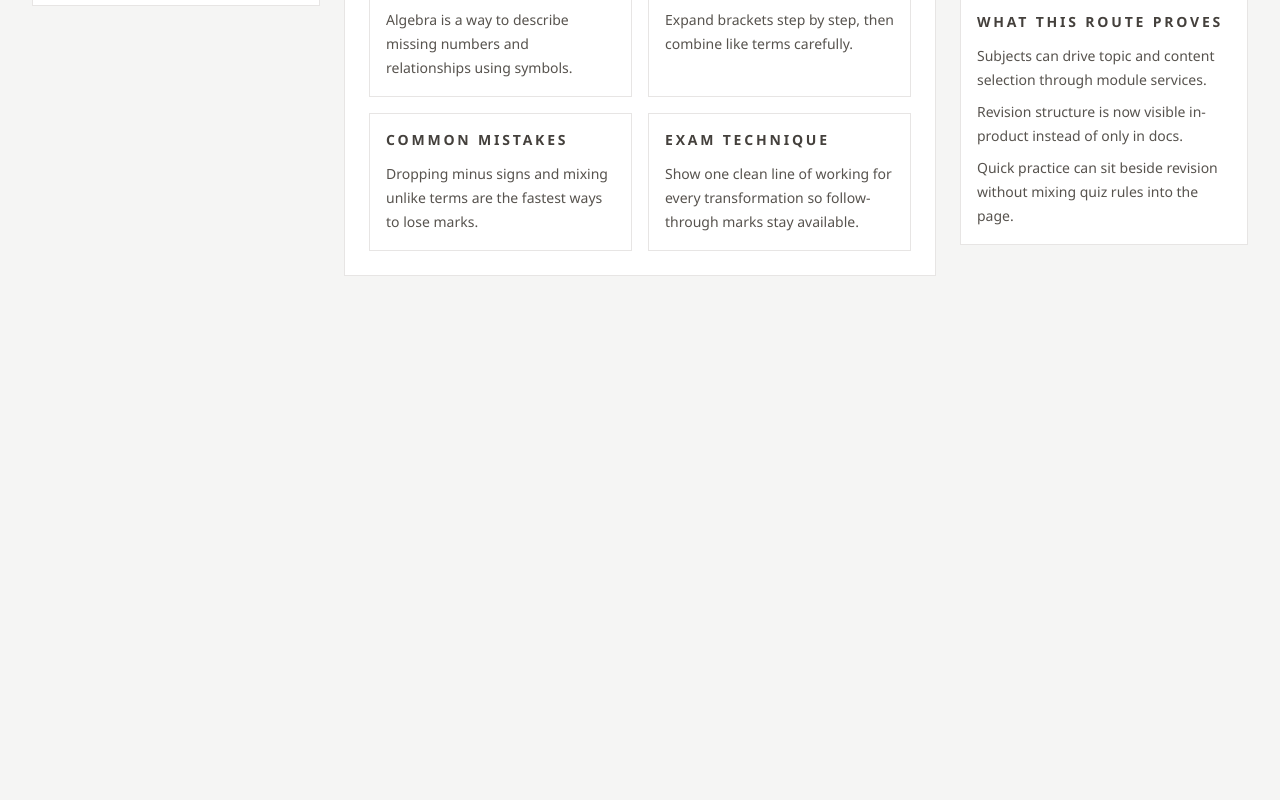
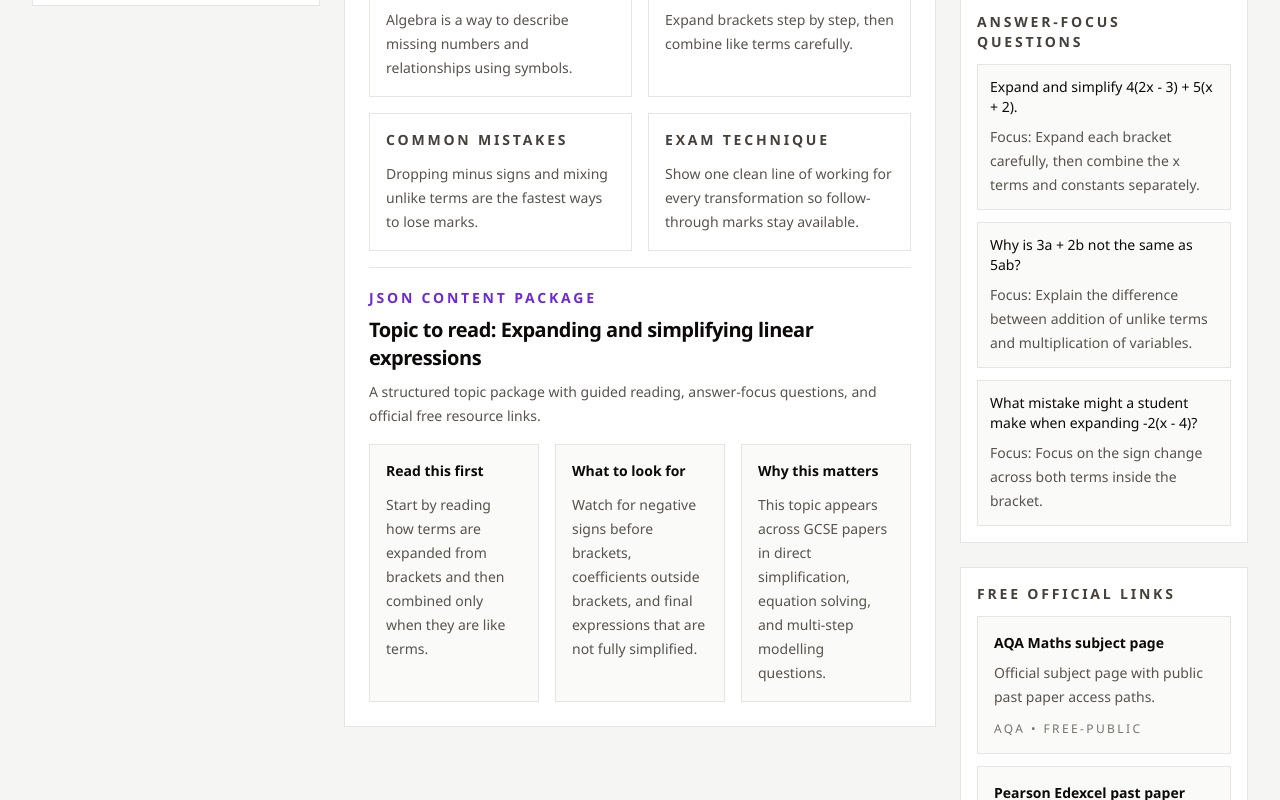
Before and after one commit to tech-fresh/the-switch-platform, a Next.js app: page /subjects in a window 1280 px wide. Shown: the part 640-1440 px from the top of the page. Before the commit the page ends 940 px from the top, so only its background shows below. Built offline with nearby package versions, Linux system fonts and the light colour scheme.

Commit message:
Add JSON topic content package architecture

```diff
--- /dev/null
+++ b/src/app/api/cms/content-packages/route.ts
@@ -0,0 +1,10 @@
+import { NextResponse } from "next/server";
+import { listTopicContentPackages } from "@/modules/cms/content-package-service";
+
+export async function GET() {
+  const contentPackages = listTopicContentPackages();
+
+  return NextResponse.json({
+    contentPackages,
+  });
+}
--- a/src/app/subjects/page.tsx
+++ b/src/app/subjects/page.tsx
@@ -1,4 +1,5 @@
 import { SubjectExperience } from "./subject-experience";
+import { getTopicContentPackage } from "@/modules/cms/content-package-service";
 import { getMockQuizQuestion } from "@/modules/quiz/service";
 import { getMockRevisionContent } from "@/modules/revision/service";
 import { getMockSubjects } from "@/modules/subjects/service";
@@ -16,6 +17,9 @@ export default function SubjectsPage() {
   const quizByTopic = Object.fromEntries(
     allTopics.map((topic) => [topic.topicId, getMockQuizQuestion(topic.topicId)]),
   );
+  const contentPackagesByTopic = Object.fromEntries(
+    allTopics.map((topic) => [topic.topicId, getTopicContentPackage(topic.topicId)]),
+  );
 
   return (
     <SubjectExperience
@@ -23,6 +27,7 @@ export default function SubjectsPage() {
       topicsBySubject={topicsBySubject}
       revisionByTopic={revisionByTopic}
       quizByTopic={quizByTopic}
+      contentPackagesByTopic={contentPackagesByTopic}
     />
   );
 }
--- a/src/app/subjects/subject-experience.tsx
+++ b/src/app/subjects/subject-experience.tsx
@@ -1,6 +1,7 @@
 "use client";
 
 import { useState } from "react";
+import type { TopicContentPackage } from "@/modules/cms/content-package-types";
 import type { QuizQuestion } from "@/modules/quiz/types";
 import type { RevisionContent } from "@/modules/revision/types";
 import type { Subject } from "@/modules/subjects/types";
@@ -11,6 +12,7 @@ interface SubjectExperienceProps {
   topicsBySubject: Record<string, Topic[]>;
   revisionByTopic: Record<string, RevisionContent>;
   quizByTopic: Record<string, QuizQuestion>;
+  contentPackagesByTopic: Record<string, TopicContentPackage | null>;
 }
 
 export function SubjectExperience({
@@ -18,6 +20,7 @@ export function SubjectExperience({
   topicsBySubject,
   revisionByTopic,
   quizByTopic,
+  contentPackagesByTopic,
 }: SubjectExperienceProps) {
   const [selectedSubjectId, setSelectedSubjectId] = useState(subjects[0]?.subjectId ?? "");
   const selectedSubject =
@@ -28,6 +31,7 @@ export function SubjectExperience({
     topics.find((topic) => topic.topicId === selectedTopicId) ?? topics[0];
   const revision = revisionByTopic[selectedTopic.topicId];
   const quiz = quizByTopic[selectedTopic.topicId];
+  const contentPackage = contentPackagesByTopic[selectedTopic.topicId];
 
   return (
     <main className="min-h-screen bg-stone-100 text-stone-950">
@@ -182,6 +186,29 @@ export function SubjectExperience({
                     </div>
                   ))}
                 </div>
+
+                {contentPackage ? (
+                  <div className="space-y-4 border-t border-stone-200 pt-5">
+                    <div className="space-y-2">
+                      <p className="text-sm font-semibold uppercase tracking-[0.2em] text-violet-700">
+                        JSON content package
+                      </p>
+                      <h3 className="text-xl font-semibold tracking-tight text-stone-950">
+                        Topic to read: {contentPackage.readingTopic}
+                      </h3>
+                      <p className="text-sm leading-6 text-stone-600">{contentPackage.summary}</p>
+                    </div>
+
+                    <div className="grid gap-4 lg:grid-cols-3">
+                      {contentPackage.materialSections.map((section) => (
+                        <div key={section.title} className="border border-stone-200 bg-stone-50 p-4">
+                          <p className="text-sm font-semibold text-stone-950">{section.title}</p>
+                          <p className="mt-3 text-sm leading-6 text-stone-600">{section.body}</p>
+                        </div>
+                      ))}
+                    </div>
+                  </div>
+                ) : null}
               </div>
             </article>
           </section>
@@ -203,6 +230,53 @@ export function SubjectExperience({
               </div>
             </section>
 
+            {contentPackage ? (
+              <section className="space-y-3 border border-stone-200 bg-white p-4">
+                <h2 className="text-sm font-semibold uppercase tracking-[0.2em] text-stone-700">
+                  Answer-focus questions
+                </h2>
+                <div className="space-y-3">
+                  {contentPackage.questions.map((question) => (
+                    <div key={question.questionId} className="border border-stone-200 bg-stone-50 p-3">
+                      <p className="text-sm font-medium text-stone-950">{question.prompt}</p>
+                      <p className="mt-2 text-sm leading-6 text-stone-600">
+                        Focus: {question.answerFocus}
+                      </p>
+                    </div>
+                  ))}
+                </div>
+              </section>
+            ) : null}
+
+            {contentPackage ? (
+              <section className="space-y-3 border border-stone-200 bg-white p-4">
+                <h2 className="text-sm font-semibold uppercase tracking-[0.2em] text-stone-700">
+                  Free official links
+                </h2>
+                <div className="space-y-3">
+                  {contentPackage.externalResources.map((resource) => (
+                    <a
+                      key={resource.resourceId}
+                      href={resource.href}
+                      target="_blank"
+                      rel="noreferrer"
+                      className="block border border-stone-200 bg-stone-50 p-4 transition hover:bg-white"
+                    >
+                      <p className="text-sm font-semibold text-stone-950">{resource.label}</p>
+                      <p className="mt-2 text-sm leading-6 text-stone-600">{resource.note}</p>
+                      <p className="mt-3 text-xs uppercase tracking-[0.2em] text-stone-500">
+                        {resource.sourceName} • {resource.access}
+                      </p>
+                    </a>
+                  ))}
+                </div>
+                <p className="text-sm leading-6 text-stone-600">
+                  These links come from a topic JSON package, so future mobile and web clients can
+                  render the same resource list through the API layer.
+                </p>
+              </section>
+            ) : null}
+
             <section className="space-y-3 border border-stone-200 bg-white p-4">
               <h2 className="text-sm font-semibold uppercase tracking-[0.2em] text-stone-700">
                 What this route proves
@@ -211,6 +285,7 @@ export function SubjectExperience({
                 <li>Subjects can drive topic and content selection through module services.</li>
                 <li>Revision structure is now visible in-product instead of only in docs.</li>
                 <li>Quick practice can sit beside revision without mixing quiz rules into the page.</li>
+                <li>JSON content packages can add reading topics, questions, and external links without UI rewrites.</li>
               </ul>
             </section>
           </aside>
--- /dev/null
+++ b/src/data/content-packs/gcse-maths-algebra.json
@@ -0,0 +1,78 @@
+{
+  "packageId": "pkg-gcse-maths-algebra",
+  "subjectId": "gcse-maths",
+  "topicId": "maths-algebra",
+  "topicName": "Algebra",
+  "readingTopic": "Expanding and simplifying linear expressions",
+  "summary": "A structured topic package with guided reading, answer-focus questions, and official free resource links.",
+  "updatedAt": "2026-06-06T10:20:00.000Z",
+  "materialSections": [
+    {
+      "title": "Read this first",
+      "body": "Start by reading how terms are expanded from brackets and then combined only when they are like terms."
+    },
+    {
+      "title": "What to look for",
+      "body": "Watch for negative signs before brackets, coefficients outside brackets, and final expressions that are not fully simplified."
+    },
+    {
+      "title": "Why this matters",
+      "body": "This topic appears across GCSE papers in direct simplification, equation solving, and multi-step modelling questions."
+    }
+  ],
+  "questions": [
+    {
+      "questionId": "alg-q1",
+      "prompt": "Expand and simplify 4(2x - 3) + 5(x + 2).",
+      "answerFocus": "Expand each bracket carefully, then combine the x terms and constants separately."
+    },
+    {
+      "questionId": "alg-q2",
+      "prompt": "Why is 3a + 2b not the same as 5ab?",
+      "answerFocus": "Explain the difference between addition of unlike terms and multiplication of variables."
+    },
+    {
+      "questionId": "alg-q3",
+      "prompt": "What mistake might a student make when expanding -2(x - 4)?",
+      "answerFocus": "Focus on the sign change across both terms inside the bracket."
+    }
+  ],
+  "externalResources": [
+    {
+      "resourceId": "aqa-maths-subject",
+      "label": "AQA Maths subject page",
+      "href": "https://www.aqa.org.uk/maths",
+      "kind": "subject-page",
+      "sourceName": "AQA",
+      "access": "free-public",
+      "note": "Official subject page with public past paper access paths."
+    },
+    {
+      "resourceId": "pearson-past-papers",
+      "label": "Pearson Edexcel past paper finder",
+      "href": "https://qualifications.pearson.com/en/support/support-topics/exams/past-papers.html?Qualification-Family=GCSE&Qualification-Subject=Mathematics+%289-1%29+from+2015&Specification-Code=Pearson-UK%3ASpecification-Code%2Fgcse15&Status=Pearson-UK%3AStatus%2FLive",
+      "kind": "past-paper-finder",
+      "sourceName": "Pearson Edexcel",
+      "access": "free-public",
+      "note": "Public past paper search, though some recent papers may be centre-restricted."
+    },
+    {
+      "resourceId": "ocr-past-paper-schedule",
+      "label": "OCR past paper schedule",
+      "href": "https://www.ocr.org.uk/qualifications/past-paper-finder/past-paper-schedule",
+      "kind": "past-paper-finder",
+      "sourceName": "OCR",
+      "access": "free-public",
+      "note": "Explains when papers move from secure access to the public website."
+    },
+    {
+      "resourceId": "eduqas-maths-page",
+      "label": "Eduqas GCSE Mathematics page",
+      "href": "https://www.wjec.co.uk/ed/qualifications/mathematics-gcse/",
+      "kind": "subject-page",
+      "sourceName": "Eduqas",
+      "access": "free-public",
+      "note": "Official qualification page with past papers and marking schemes section."
+    }
+  ]
+}
--- /dev/null
+++ b/src/modules/cms/content-package-service.ts
@@ -0,0 +1,14 @@
+import algebraPackage from "@/data/content-packs/gcse-maths-algebra.json";
+import type { TopicContentPackage } from "./content-package-types";
+
+const topicContentPackages: TopicContentPackage[] = [
+  algebraPackage as TopicContentPackage,
+];
+
+export function listTopicContentPackages(): TopicContentPackage[] {
+  return topicContentPackages;
+}
+
+export function getTopicContentPackage(topicId: string): TopicContentPackage | null {
+  return topicContentPackages.find((contentPackage) => contentPackage.topicId === topicId) ?? null;
+}
--- /dev/null
+++ b/src/modules/cms/content-package-types.ts
@@ -0,0 +1,40 @@
+export type TopicResourceKind =
+  | "reading-topic"
+  | "past-paper-finder"
+  | "subject-page"
+  | "mark-scheme-source"
+  | "question-bank";
+
+export interface TopicContentQuestion {
+  questionId: string;
+  prompt: string;
+  answerFocus: string;
+}
+
+export interface TopicContentMaterialSection {
+  title: string;
+  body: string;
+}
+
+export interface TopicContentResourceLink {
+  resourceId: string;
+  label: string;
+  href: string;
+  kind: TopicResourceKind;
+  sourceName: string;
+  access: "free-public" | "free-with-centre-access";
+  note: string;
+}
+
+export interface TopicContentPackage {
+  packageId: string;
+  subjectId: string;
+  topicId: string;
+  topicName: string;
+  readingTopic: string;
+  summary: string;
+  updatedAt: string;
+  materialSections: TopicContentMaterialSection[];
+  questions: TopicContentQuestion[];
+  externalResources: TopicContentResourceLink[];
+}
```
Also changed, not shown: src/data/README.md, src/modules/cms/README.md, 1 other file (tests, documents, lock files or other folders).
